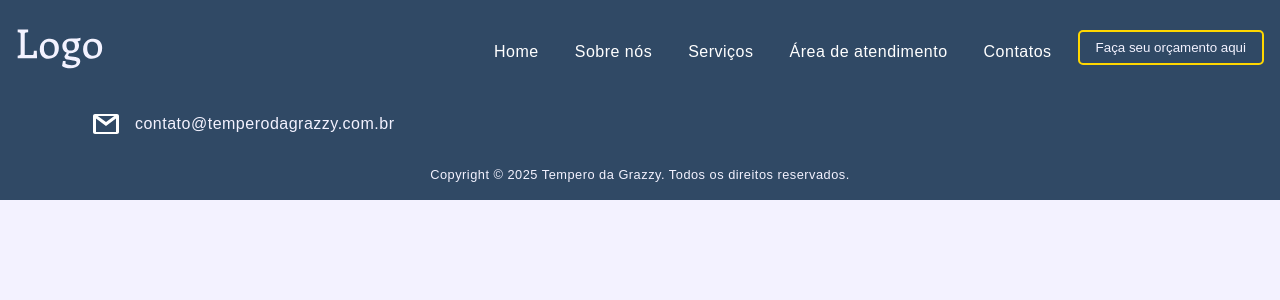
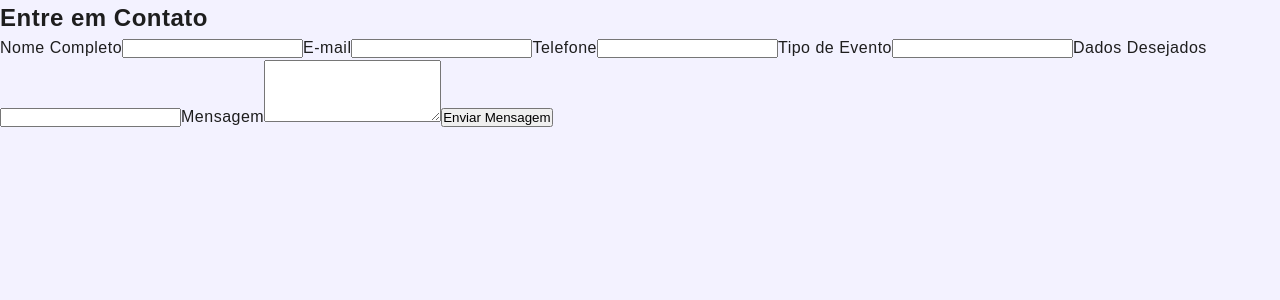
Before and after one commit to Luanquevedo/site-intitucional-next, a Next.js app: page /form in a window 1280 px wide. Shown: the top 300 px of the page. Built offline with nearby package versions, Linux system fonts and the light colour scheme; a web font is replaced by a local one.

Commit message:
Adicionado form pendente estilização, form funcional enviando mensagem

```diff
--- /dev/null
+++ b/src/components/mensage/formcomponent.js
@@ -0,0 +1,70 @@
+import { useState } from "react";
+
+const FormContato = () => {
+  const [formData, setFormData] = useState({
+    nome: "",
+    email: "",
+    telefone: "",
+    tipoEvento: "",
+    dadosDesejados: "",
+    mensagem: "",
+  });
+
+  const handleChange = (e) => {
+    setFormData({ ...formData, [e.target.name]: e.target.value });
+  };
+
+  const handleSubmit = (e) => {
+    e.preventDefault();
+    const { nome, email, telefone, tipoEvento, dadosDesejados, mensagem } = formData;
+
+    const message = `Olá, gostaria de mais informações!
+      Nome: ${nome}
+      E-mail: ${email}
+      Telefone: ${telefone}
+      Tipo de Evento: ${tipoEvento}
+      Dados Desejados: ${dadosDesejados}
+      Mensagem: ${mensagem}
+    `;
+
+    // 🔹 Envio para WhatsApp
+    const phoneNumber = "5511974801320"; // Seu número com DDD e código do Brasil
+    const whatsappURL = `https://wa.me/${phoneNumber}?text=${encodeURIComponent(message)}`;
+    window.open(whatsappURL, "_blank");
+
+    // 🔹 Envio para E-mail
+    const emailDestino = "luan.quevedo@hotmail.com";
+    const emailSubject = encodeURIComponent("Solicitação de Contato - Evento");
+    const emailBody = encodeURIComponent(message);
+    const mailtoLink = `mailto:${emailDestino}?subject=${emailSubject}&body=${emailBody}`;
+    window.open(mailtoLink, "_blank");
+  };
+
+  return (
+    <form onSubmit={handleSubmit}>
+      <h2>Entre em Contato</h2>
+
+      <label htmlFor="nome">Nome Completo</label>
+      <input type="text" id="nome" name="nome" value={formData.nome} onChange={handleChange} required />
+
+      <label htmlFor="email">E-mail</label>
+      <input type="email" id="email" name="email" value={formData.email} onChange={handleChange} required />
+
+      <label htmlFor="telefone">Telefone</label>
+      <input type="tel" id="telefone" name="telefone" value={formData.telefone} onChange={handleChange} required />
+
+      <label htmlFor="tipoEvento">Tipo de Evento</label>
+      <input type="text" id="tipoEvento" name="tipoEvento" value={formData.tipoEvento} onChange={handleChange} required />
+
+      <label htmlFor="dadosDesejados">Dados Desejados</label>
+      <input type="text" id="dadosDesejados" name="dadosDesejados" value={formData.dadosDesejados} onChange={handleChange} required />
+
+      <label htmlFor="mensagem">Mensagem</label>
+      <textarea id="mensagem" name="mensagem" value={formData.mensagem} onChange={handleChange} rows="4" required></textarea>
+
+      <button type="submit">Enviar Mensagem</button>
+    </form>
+  );
+};
+
+export default FormContato;
--- a/src/pages/form.js
+++ b/src/pages/form.js
@@ -1,11 +1,11 @@
 import Footer from "@/components/footer/footer";
 import Navbar from "@/components/nav/navbar";
+import FormWhatsApp from "@/components/mensage/formcomponent";
 export default function Form() {
   return (
     <div>
-      <Navbar />
 
-      <Footer />
+      <FormWhatsApp/>
 
     </div>
   );
```
Also changed, not shown: src/components/mensage/index.scss (added, +56 -0 lines).
